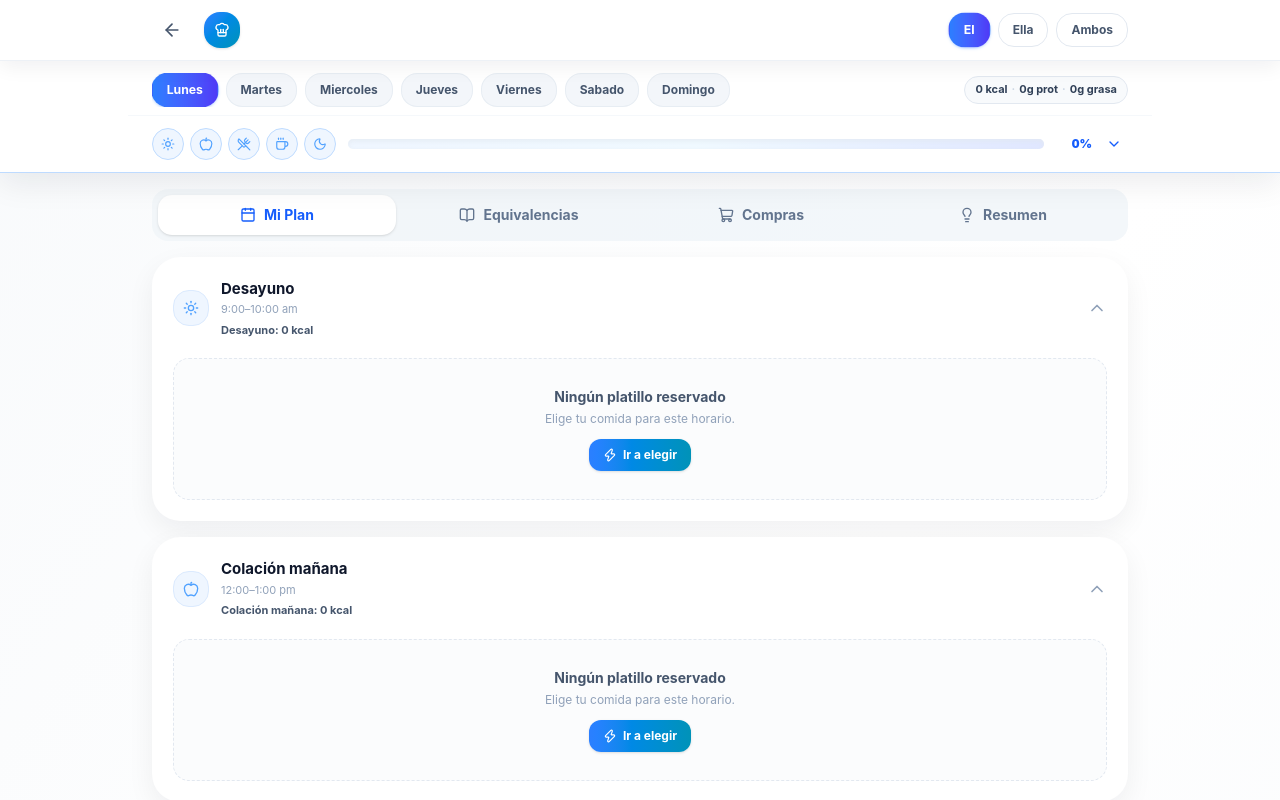
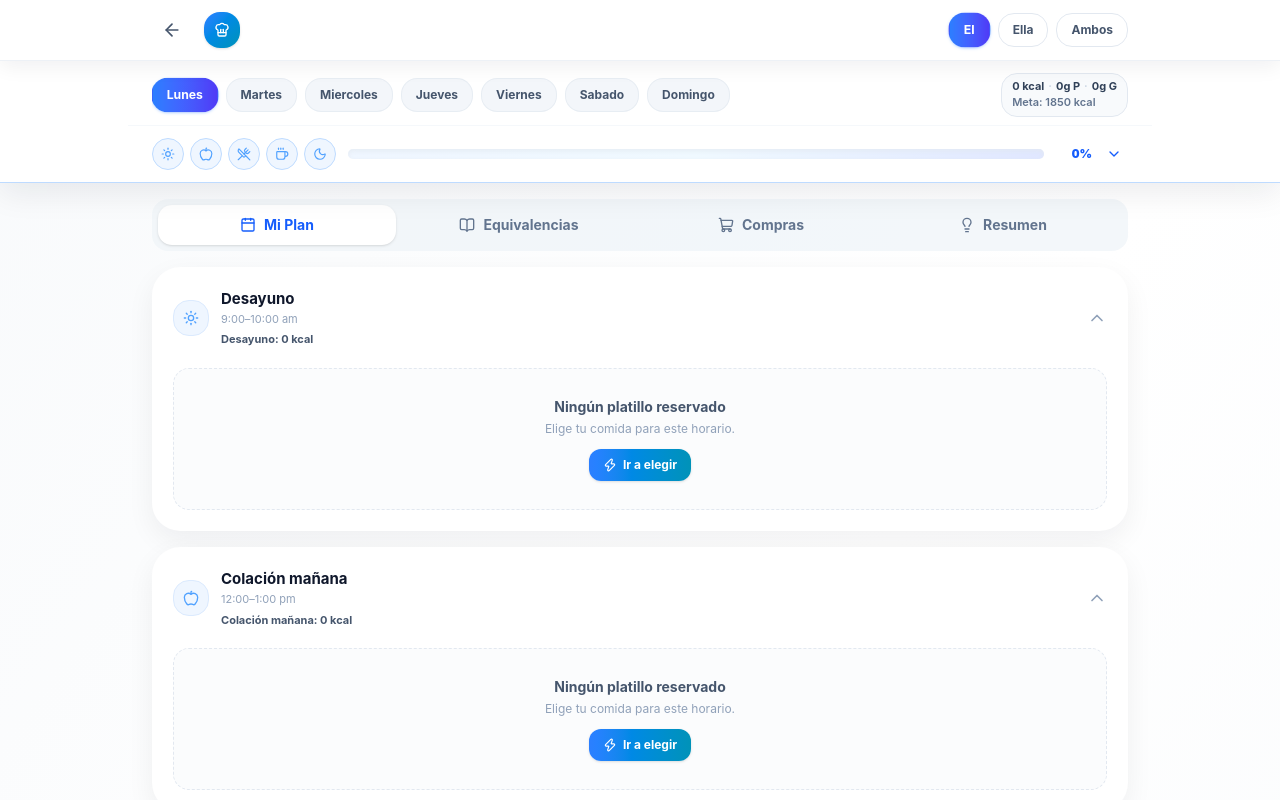
Before and after one commit to VtorErick/PlanNutricional, a React (Vite) app: page / in a window 1280 px wide. Both pictures are taken after a click on the button 396 px from the left and 495 px from the top of the page. Shown: the top 800 px of the page. Built offline with nearby package versions, Linux system fonts and the light colour scheme.

Commit message:
Mostrar meta calórica junto a totales en barra semanal

```diff
--- a/src/components/views/DailyProgress.tsx
+++ b/src/components/views/DailyProgress.tsx
@@ -11,7 +11,12 @@ import {
   Moon,
 } from 'lucide-react';
 import { useDiet } from '../../context/DietContext';
-import { sumSelectedMealCalories, sumSelectedMealFat, sumSelectedMealProtein } from '../../utils/nutrition';
+import {
+  estimateDailyCaloriesFromObjectives,
+  sumSelectedMealCalories,
+  sumSelectedMealFat,
+  sumSelectedMealProtein,
+} from '../../utils/nutrition';
 
 const momentoIcons: Record<string, React.ElementType> = {
   desayuno: Sun,
@@ -68,6 +73,19 @@ export default function DailyProgress() {
     return sumForProfile(perfilId);
   }, [diaActivo, perfilesData, selecciones, isAmbos, perfilActivo]);
 
+  const metaCalorica = React.useMemo(() => {
+    const getProfileTarget = (perfilId: 'el' | 'ella') => {
+      const profile = perfilesData[perfilId];
+      return profile?.metaCaloricaKcalDia ?? estimateDailyCaloriesFromObjectives(profile);
+    };
+
+    if (isAmbos || perfilActivo === 'ambos') {
+      return getProfileTarget('el') + getProfileTarget('ella');
+    }
+
+    return perfilActivo === 'ella' ? getProfileTarget('ella') : getProfileTarget('el');
+  }, [perfilesData, isAmbos, perfilActivo]);
+
   return (
     <motion.div
       key={`progress-${perfilActivo}`}
@@ -100,12 +118,17 @@ export default function DailyProgress() {
               </button>
             );
           })}
-          <div className="ml-auto flex-shrink-0 rounded-2xl border border-slate-200 bg-slate-50 px-2.5 py-1.5 text-[10px] sm:text-[11px] font-bold text-slate-700 leading-tight whitespace-nowrap">
-            <span>{totals.kcal} kcal</span>
-            <span className="mx-1 text-slate-300">·</span>
-            <span>{totals.protein}g prot</span>
-            <span className="mx-1 text-slate-300">·</span>
-            <span>{totals.fat}g grasa</span>
+          <div className="ml-auto flex-shrink-0 rounded-2xl border border-slate-200 bg-slate-50 px-2.5 py-1.5 text-[10px] sm:text-[11px] font-bold text-slate-700 leading-tight">
+            <div className="whitespace-nowrap">
+              <span>{totals.kcal} kcal</span>
+              <span className="mx-1 text-slate-300">·</span>
+              <span>{totals.protein}g P</span>
+              <span className="mx-1 text-slate-300">·</span>
+              <span>{totals.fat}g G</span>
+            </div>
+            <div className="mt-0.5 text-slate-500 font-semibold whitespace-nowrap">
+              Meta: {metaCalorica} kcal
+            </div>
           </div>
         </div>
       </div>
```
